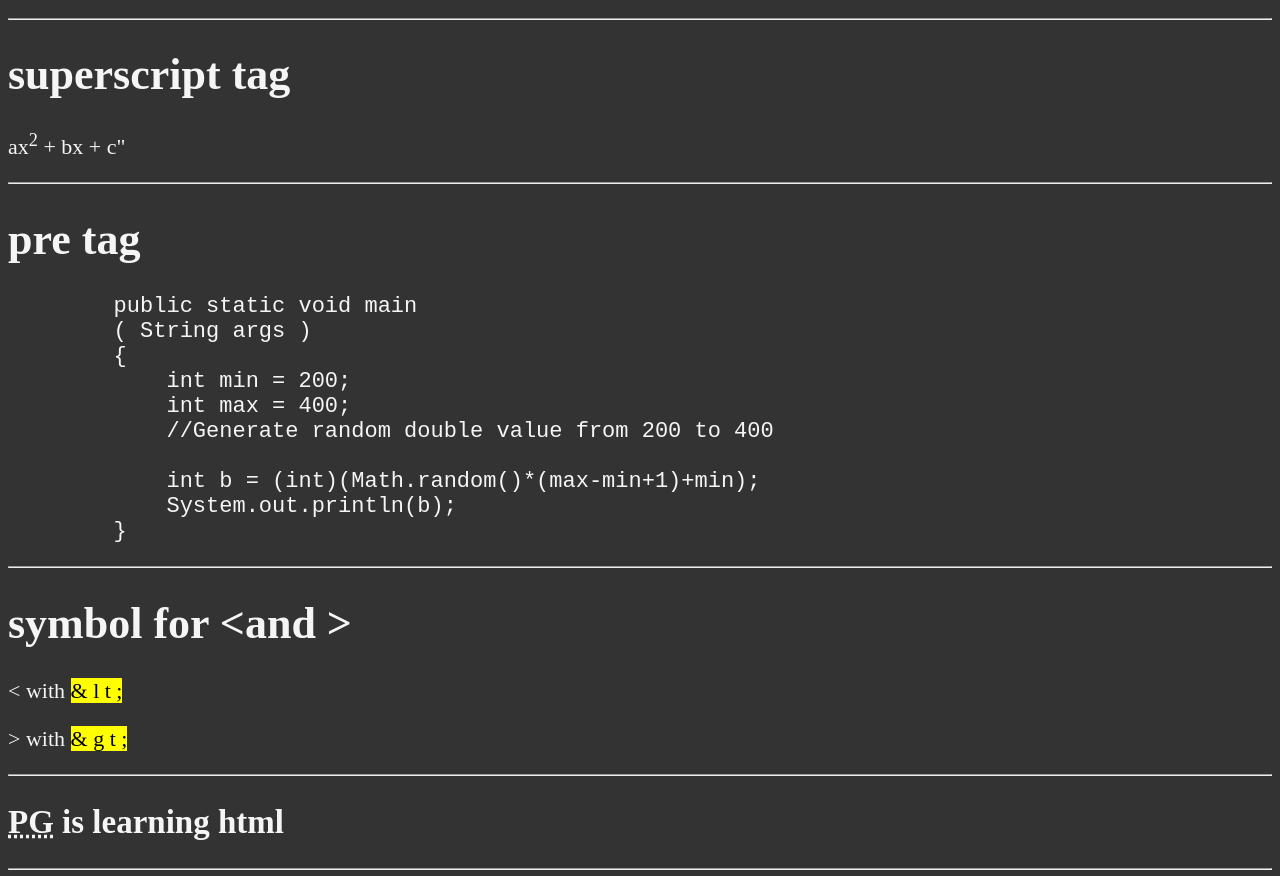
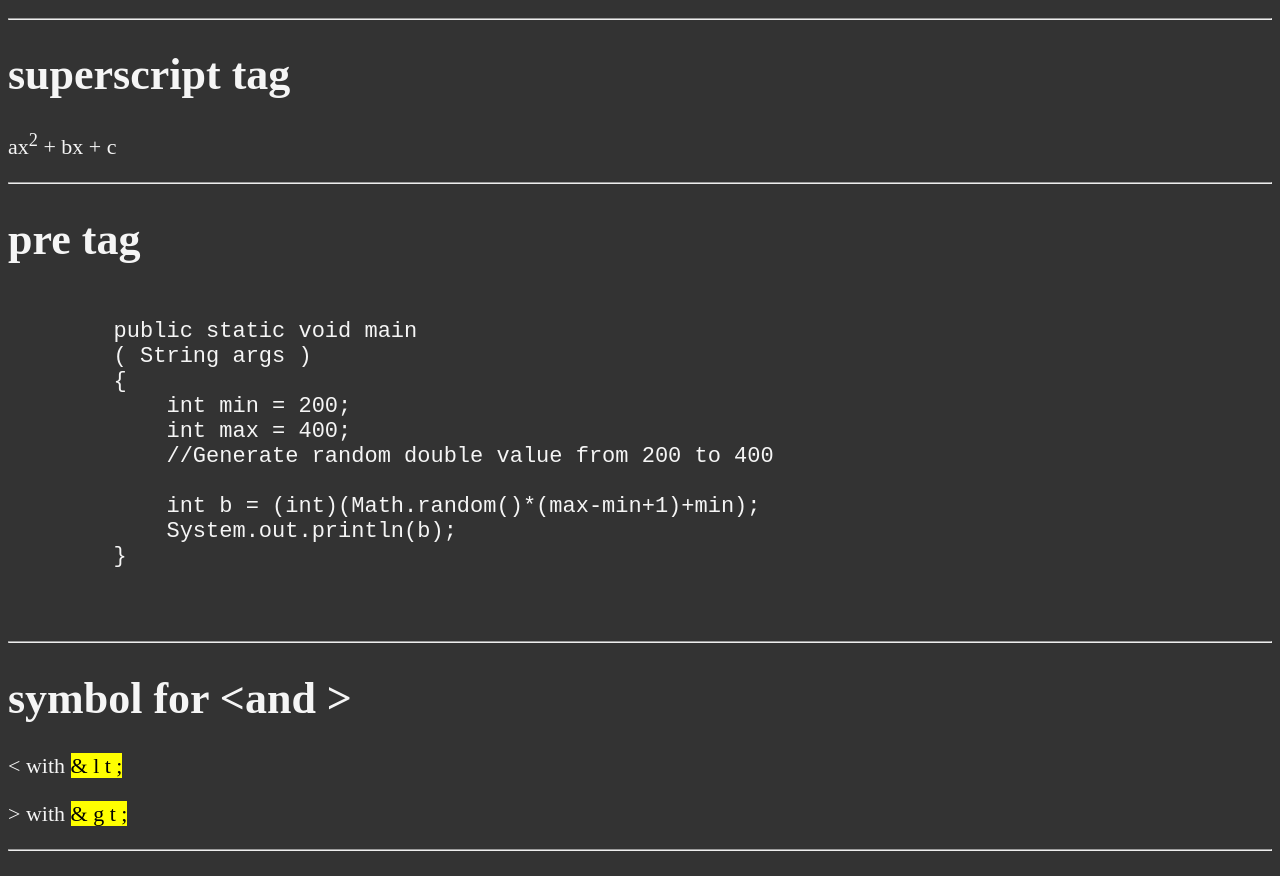
Before and after one commit to parv-goyal/learning-html, a plain HTML site: page index.html in a window 1280 px wide. Shown: the part 2480-3356 px from the top of the page. Drawn offline with Linux system fonts and the light colour scheme.

Commit message:
fixed some text

```diff
--- a/index.html
+++ b/index.html
@@ -132,10 +132,11 @@
       <p>CO<sub>2</sub></p>
       <hr />
       <h1>superscript tag</h1>
-      <p>ax<sup>2</sup> + bx + c"</p>
+      <p>ax<sup>2</sup> + bx + c</p>
       <hr />
       <h1>pre tag</h1>
       <pre>
+        <code>
         public static void main
         ( String args )
         {
@@ -145,8 +146,9 @@
 
             int b = (int)(Math.random()*(max-min+1)+min);
             System.out.println(b);
-        }  </pre
-      >
+        }
+        </code>
+        </pre>
       <hr />
       <h1>symbol for &lt;and &gt;</h1>
       <p>&lt; with <mark> & l t ; </mark></p>
```
